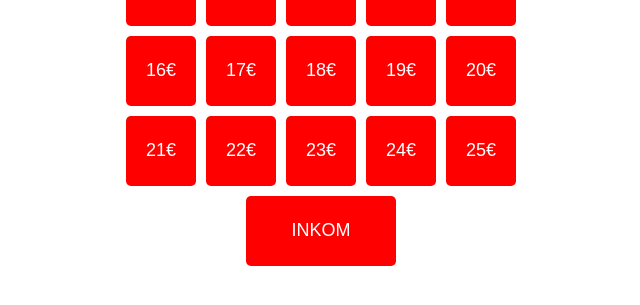
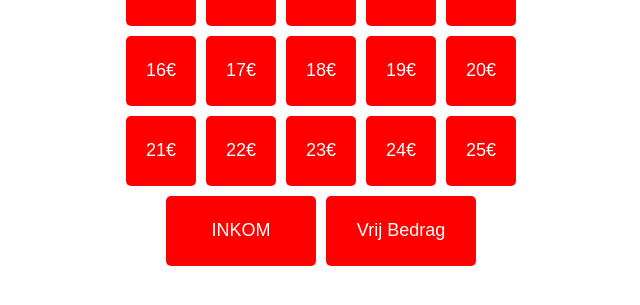
Before and after one commit to Merchtem-United/MUQR, a Flask app: page / in a window 1280 px wide. Shown: the part 289-594 px from the top of the page, without its empty margins (319-959 px from the left). Run offline with Flask 3, Linux system fonts and the light colour scheme.

Commit message:
Voeg vrij bedrag QR-code en aangepaste index.html toe

```diff
--- a/templates/index.html
+++ b/templates/index.html
@@ -88,6 +88,9 @@
 
         <!-- Inkom knop groter -->
         <button onclick="showQR('inkom')" class="button-large">INKOM</button>
+
+        <!-- Vrij Bedrag knop -->
+        <button onclick="showQR('vrij bedrag')" class="button-large">Vrij Bedrag</button>
     </div>
 
     <div id="qr-code">
@@ -100,13 +103,20 @@
     <script>
         // Functie om de juiste QR-code afbeelding te tonen en bedrag weer te geven
         function showQR(amount) {
-            let imagePath = `/static/${amount}.png`;
+            let imagePath;
+
+            // Controleer of het een vrij bedrag is
+            if (amount === 'vrij bedrag') {
+                imagePath = `/static/vrij bedrag.png`;
+                document.getElementById("amount-label").textContent = "Vrij Bedrag";
+            } else {
+                imagePath = `/static/${amount}.png`;
+                let amountText = amount === 'inkom' ? 'Inkom' : `Betaling voor: ${amount}`;
+                document.getElementById("amount-label").textContent = amountText;
+            }
+
+            // Stel de QR-afbeelding en interface in
             document.getElementById("qr-image").src = imagePath;
-
-            // Toon het bedrag onder de QR-code
-            let amountText = amount === 'inkom' ? 'Inkom' : `Betaling voor: ${amount}`;
-            document.getElementById("amount-label").textContent = amountText;
-
             document.getElementById("amounts").style.display = "none";
             document.getElementById("qr-code").style.display = "block";
         }
```
Also changed, not shown: static/vrij bedrag.png (added).
